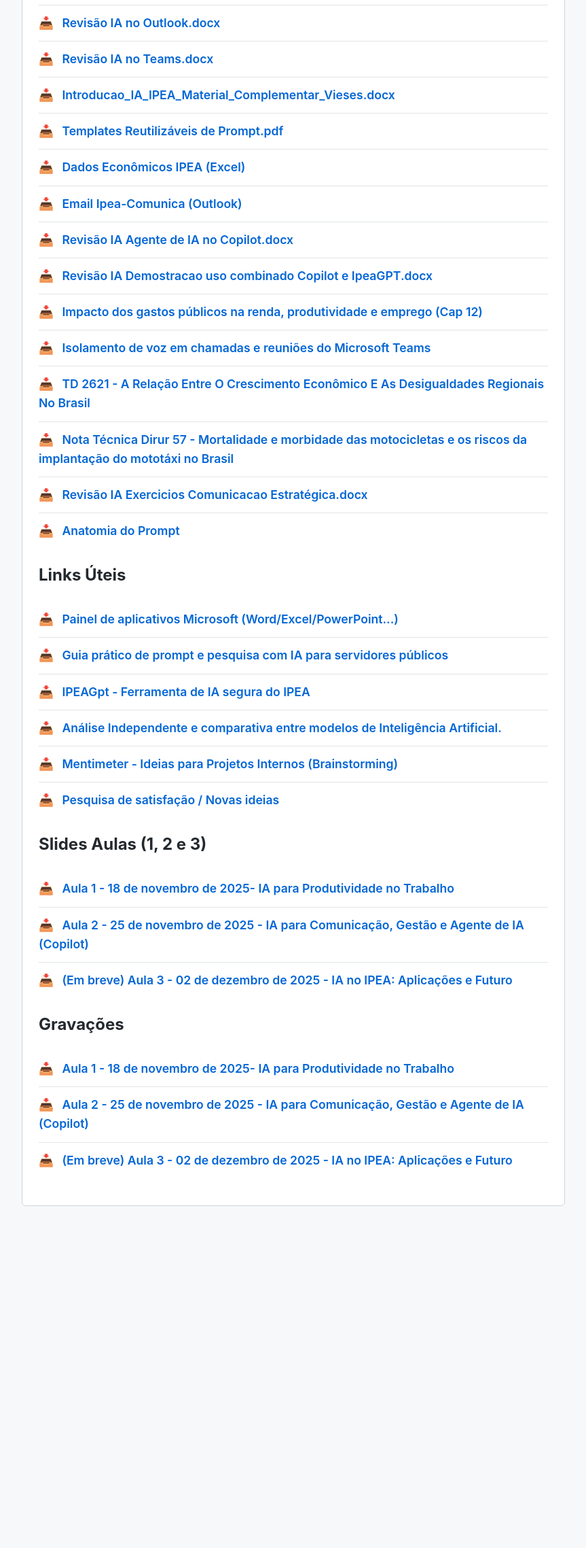
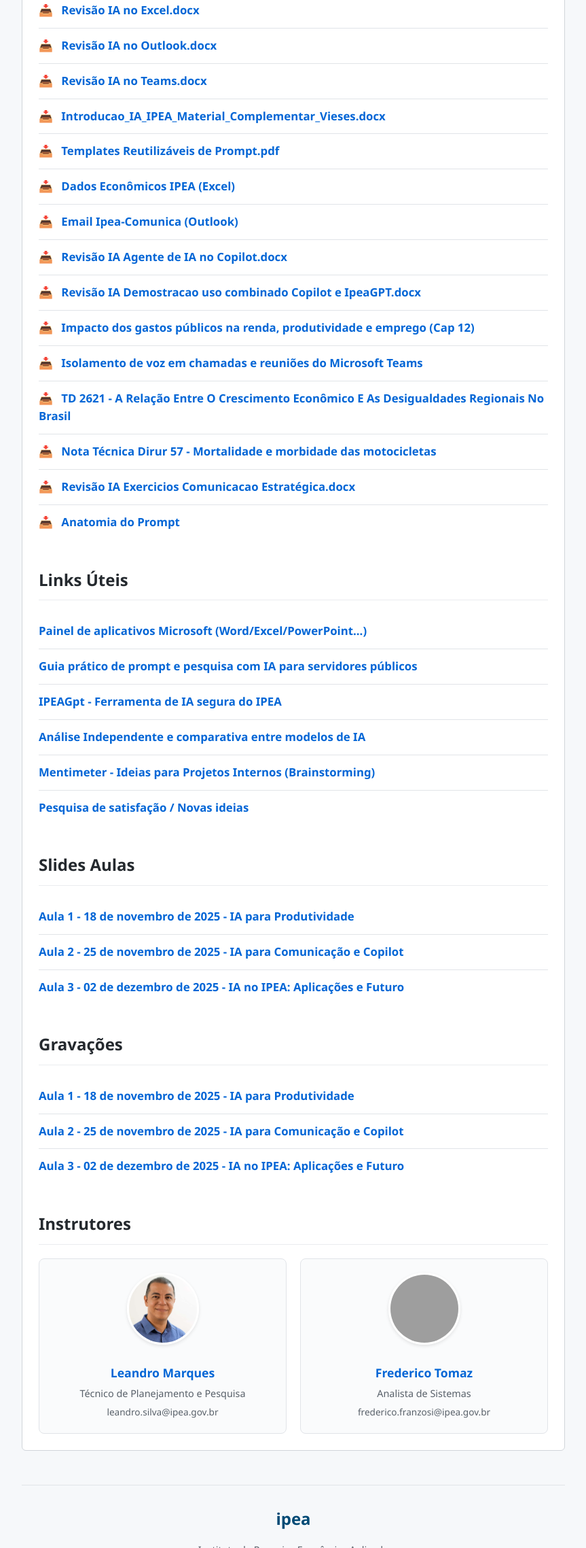
Before and after one commit to LeandroMarquesB99/introducao-ia-ipea-arquivos, a plain HTML site: page index_antigo.html in a window 1280 px wide. Shown: the part 523-2800 px from the top of the page at 68% size, without its empty margins (208-1071 px from the left). Before the commit the page ends 2337 px from the top, so only its background shows below. Drawn offline with Linux system fonts and the light colour scheme; grey boxes are pictures that could not be loaded; a web font is replaced by a local one.

Commit message:
Add files via upload

```diff
--- a/index_antigo.html
+++ b/index_antigo.html
@@ -4,15 +4,18 @@
     <meta charset="UTF-8">
     <meta name="viewport" content="width=device-width, initial-scale=1.0">
     <title>Material de Apoio AULA 01 - Curso IA IPEA</title>
+    <link href="https://fonts.googleapis.com/css2?family=Segoe+UI:wght@300;400;600;700&display=swap" rel="stylesheet">
+    <link rel="stylesheet" href="https://cdnjs.cloudflare.com/ajax/libs/font-awesome/6.4.0/css/all.min.css">
+
     <style>
         body {
-            font-family: -apple-system, BlinkMacSystemFont, "Segoe UI", Roboto, Helvetica, Arial, sans-serif;
+            font-family: 'Segoe UI', Tahoma, Geneva, Verdana, sans-serif;
             line-height: 1.6;
             background-color: #f6f8fa;
             color: #24292e;
             max-width: 800px;
             margin: 0 auto;
-            padding: 40px;
+            padding: 40px 20px;
         }
         header {
             border-bottom: 1px solid #e1e4e8;
@@ -21,7 +24,19 @@
         }
         h1 {
             color: #0366d6;
+            margin-bottom: 10px;
         }
+        h2 {
+            margin-top: 40px;
+            border-bottom: 1px solid #eaecef;
+            padding-bottom: 10px;
+            color: #24292e;
+        }
+        /* Ajuste para o primeiro h2 não ter margem excessiva */
+        h2:first-of-type {
+            margin-top: 0;
+        }
+
         .container {
             background-color: #ffffff;
             border: 1px solid #d1d5da;
@@ -43,15 +58,82 @@
             text-decoration: none;
             color: #0366d6;
             font-weight: 600;
-            font-size: 1.1em;
+            font-size: 1.05em;
         }
         a:hover {
             text-decoration: underline;
         }
-        /* Ícone de download (Emoji) */
-        a::before {
+        /* Ícone de download (Emoji) para links de arquivos */
+        .download-link::before {
             content: '📥 ';
             margin-right: 8px;
+        }
+
+        /* Botão Nova Versão (Estilo Discreto/Sutil) */
+        .btn-nova-versao {
+            display: inline-flex;
+            align-items: center;
+            gap: 8px;
+            margin-top: 15px;
+            color: #586069 !important; /* Cinza escuro */
+            font-size: 0.9em;
+            text-decoration: none !important;
+            border: 1px solid #d1d5da;
+            padding: 6px 14px;
+            border-radius: 20px;
+            background-color: #fff;
+            transition: all 0.2s ease;
+        }
+        .btn-nova-versao:hover {
+            border-color: #0366d6;
+            color: #0366d6 !important;
+            background-color: #f1f8ff;
+        }
+
+        /* Estilo Simples dos Instrutores */
+        .instructors-box {
+            display: flex;
+            gap: 20px;
+            margin-top: 20px;
+            flex-wrap: wrap;
+        }
+        .instructor {
+            flex: 1;
+            min-width: 250px;
+            border: 1px solid #e1e4e8;
+            border-radius: 8px;
+            padding: 20px;
+            text-align: center;
+            background: #fafbfc;
+        }
+        .instructor img {
+            width: 100px;
+            height: 100px;
+            border-radius: 50%;
+            object-fit: cover;
+            margin-bottom: 10px;
+            border: 3px solid #fff;
+            box-shadow: 0 2px 5px rgba(0,0,0,0.1);
+        }
+        .instructor h3 { margin: 10px 0 5px; font-size: 1.1em; color: #0366d6; }
+        .instructor p { margin: 0; font-size: 0.9em; color: #586069; }
+        .instructor a { font-size: 0.85em; color: #586069; display: block; margin-top: 5px; font-weight: normal;}
+
+        /* Rodapé */
+        footer {
+            text-align: center;
+            margin-top: 50px;
+            padding-top: 30px;
+            border-top: 1px solid #e1e4e8;
+            color: #586069;
+            font-size: 0.9em;
+        }
+        .footer-logo {
+            font-size: 1.5rem;
+            color: #004a75;
+            font-weight: bold;
+            margin-bottom: 10px;
+            display: block;
         }
     </style>
 </head>
@@ -60,180 +142,99 @@
     <header>
         <h1>🤖 Curso de Introdução à IA no IPEA</h1>
         <p>Material de apoio, gravações das aulas, slides, links úteis e arquivos de exercícios.</p>
+        <a href="index.html" class="btn-nova-versao">
+            <i class="fa-solid fa-arrow-up-right-from-square"></i>
+            Visualizar na nova interface
+        </a>
     </header>
 
     <div class="container">
+
         <h2>Arquivos para Download</h2>
         <p>Clique em um arquivo abaixo para iniciar o download.</p>
 
         <ul>
+            <li><a href="Introducao_IA_IPEA_Exercicios_Revisao IA no Word.docx" class="download-link" download>Revisão IA no Word.docx</a></li>
+            <li><a href="Introducao_IA_IPEA_Exercicios_Revisao IA no PowerPoint.docx" class="download-link" download>Revisão IA no PowerPoint.docx</a></li>
+            <li><a href="Introducao_IA_IPEA_Exercicios_Revisao IA no Excel.docx" class="download-link" download>Revisão IA no Excel.docx</a></li>
+            <li><a href="Introducao_IA_IPEA_Exercicios_Revisao IA no Outlook.docx" class="download-link" download>Revisão IA no Outlook.docx</a></li>
+            <li><a href="Introducao_IA_IPEA_Exercicios_Revisao IA no Teams.docx" class="download-link" download>Revisão IA no Teams.docx</a></li>
+            <li><a href="Introducao_IA_IPEA_Material_Complementar_Vieses.docx" class="download-link" download>Introducao_IA_IPEA_Material_Complementar_Vieses.docx</a></li>
+            <li><a href="Templates Reutilizáveis de Prompt.pdf" class="download-link" download>Templates Reutilizáveis de Prompt.pdf</a></li>
+            <li><a href="Dados_Economicos_IPEA_Exercicio.xlsx" class="download-link" download>Dados Econômicos IPEA (Excel)</a></li>
+            <li><a href="Email_Ipea-Comunica.msg" class="download-link" download>Email Ipea-Comunica (Outlook)</a></li>
+            <li><a href="Introducao_IA_IPEA_Exercicios_Revisao Agente CoPilot.docx" class="download-link" download>Revisão IA Agente de IA no Copilot.docx</a></li>
+            <li><a href="Introducao_IA_IPEA_Exercicios_Revisao Demostracao_uso_combinado.docx" class="download-link" download>Revisão IA Demostracao uso combinado Copilot e IpeaGPT.docx</a></li>
+            <li><a href="Cap_12_Impacto_gastos_publicos_na_renda.pdf" class="download-link" download>Impacto dos gastos públicos na renda, produtividade e emprego (Cap 12)</a></li>
+            <li><a href="Isolamento de voz em chamadas e reuniões do Microsoft Teams.pdf" class="download-link" download>Isolamento de voz em chamadas e reuniões do Microsoft Teams</a></li>
+            <li><a href="td_2621_A RELAÇÃO ENTRE O CRESCIMENTO.pdf" class="download-link" download>TD 2621 - A Relação Entre O Crescimento Econômico E As Desigualdades Regionais No Brasil</a></li>
+            <li><a href="NT_Dirur_57_Mortalidade_e_morbidade_das_motocicletas.pdf" class="download-link" download>Nota Técnica Dirur 57 - Mortalidade e morbidade das motocicletas</a></li>
+            <li><a href="Introducao_IA_IPEA_Exercicios_Revisao Comunicacao Estratégica.docx" class="download-link" download>Revisão IA Exercicios Comunicacao Estratégica.docx</a></li>
+            <li><a href="Anatomia do Prompt.docx" class="download-link" download>Anatomia do Prompt</a></li>
+        </ul>
+
+        <h2>Links Úteis</h2>
+        <ul>
+            <li><a href="https://myapps.microsoft.com/" target="_blank">Painel de aplicativos Microsoft (Word/Excel/PowerPoint...)</a></li>
+            <li><a href="https://www.gov.br/governodigital/pt-br/infraestrutura-nacional-de-dados/inteligencia-artificial-1/publicacoes/guia-pratico-de-prompt-e-pesquisa-com-ia-para-servidores-publicos/" target="_blank">Guia prático de prompt e pesquisa com IA para servidores públicos</a></li>
+            <li><a href="https://ipeagpt.ipea.gov.br/" target="_blank">IPEAGpt - Ferramenta de IA segura do IPEA</a></li>
+            <li><a href="https://artificialanalysis.ai/" target="_blank">Análise Independente e comparativa entre modelos de IA</a></li>
+            <li><a href="https://www.menti.com/albxwdxgm7gt?source=qr-page" target="_blank">Mentimeter - Ideias para Projetos Internos (Brainstorming)</a></li>
+            <li><a href="https://forms.office.com/r/a2rLyBn7RAe" target="_blank">Pesquisa de satisfação / Novas ideias</a></li>
+        </ul>
+
+        <h2>Slides Aulas</h2>
+        <ul>
+            <li><a href="Roteiro Aula 1 IA no IPEA 18.11.25 v3.pdf" target="_blank">Aula 1 - 18 de novembro de 2025 - IA para Produtividade</a></li>
+            <li><a href="Roteiro Aula 2 IA no IPEA 25.11.25 v2.pdf" target="_blank">Aula 2 - 25 de novembro de 2025 - IA para Comunicação e Copilot</a></li>
+            <li><a href="Roteiro Aula 3 IA no IPEA 02.12.25 v1.pdf" target="_blank">Aula 3 - 02 de dezembro de 2025 - IA no IPEA: Aplicações e Futuro</a></li>
+        </ul>
+
+        <h2>Gravações</h2>
+        <ul>
             <li>
-                <a href="Introducao_IA_IPEA_Exercicios_Revisao IA no Word.docx" download>
-                    Revisão IA no Word.docx
+                <a href="https://ipeagovbr-my.sharepoint.com/:v:/g/personal/webinar_ipea_gov_br/EcHf2ABGo3dMhsQY0DkKbIABDJMcBACE6DU9uraGci019A?nav=eyJyZWZlcnJhbEluZm8iOnsicmVmZXJyYWxBcHAiOiJTdHJlYW1XZWJBcHAiLCJyZWZlcnJhbFZpZXciOiJTaGFyZURpYWxvZy1MaW5rIiwicmVmZXJyYWxBcHBQbGF0Zm9ybSI6IldlYiIsInJlZmVycmFsTW9kZSI6InZpZXcifX0%3D&e=uv2F5b" target="_blank">
+                    Aula 1 - 18 de novembro de 2025 - IA para Produtividade
                 </a>
             </li>
             <li>
-                <a href="Introducao_IA_IPEA_Exercicios_Revisao IA no PowerPoint.docx" download>
-                    Revisão IA no PowerPoint.docx
+                <a href="https://ipeagovbr-my.sharepoint.com/:v:/g/personal/webinar_ipea_gov_br/EUyKAjtvgX9ClIvFTdge6nEBURD6uSgS038xC8TFXXmNQg?nav=eyJyZWZlcnJhbEluZm8iOnsicmVmZXJyYWxBcHAiOiJTdHJlYW1XZWJBcHAiLCJyZWZlcnJhbFZpZXciOiJTaGFyZURpYWxvZy1MaW5rIiwicmVmZXJyYWxBcHBQbGF0Zm9ybSI6IldlYiIsInJlZmVycmFsTW9kZSI6InZpZXcifX0%3D&e=MJE5am" target="_blank">
+                    Aula 2 - 25 de novembro de 2025 - IA para Comunicação e Copilot
                 </a>
             </li>
             <li>
-                <a href="Introducao_IA_IPEA_Exercicios_Revisao IA no Excel.docx" download>
-                    Revisão IA no Excel.docx
+                <a href="https://ipeagovbr-my.sharepoint.com/:v:/g/personal/webinar_ipea_gov_br/EQJ02rCgh5VKgvJmWPXUe4UB631_H5F6ZicVX7FTt8NeCg?nav=eyJyZWZlcnJhbEluZm8iOnsicmVmZXJyYWxBcHAiOiJTdHJlYW1XZWJBcHAiLCJyZWZlcnJhbFZpZXciOiJTaGFyZURpYWxvZy1MaW5rIiwicmVmZXJyYWxBcHBQbGF0Zm9ybSI6IldlYiIsInJlZmVycmFsTW9kZSI6InZpZXcifX0%3D&e=9LdozJ" target="_blank">
+                    Aula 3 - 02 de dezembro de 2025 - IA no IPEA: Aplicações e Futuro
                 </a>
             </li>
-            <li>
-                <a href="Introducao_IA_IPEA_Exercicios_Revisao IA no Outlook.docx" download>
-                    Revisão IA no Outlook.docx
-                </a>
-            </li>
-            <li>
-                <a href="Introducao_IA_IPEA_Exercicios_Revisao IA no Teams.docx" download>
-                    Revisão IA no Teams.docx
-                </a>
-            </li>
-            <li>
-                <a href="Introducao_IA_IPEA_Material_Complemenar_Vieses.docx" download>
-                    Introducao_IA_IPEA_Material_Complementar_Vieses.docx
-                </a>
-            </li>
-            <li>
-                <a href="Templates Reutilizáveis de Prompt.pdf" download>
-                    Templates Reutilizáveis de Prompt.pdf
-                </a>
-            </li>
-            <li>
-                <a href="Dados_Economicos_IPEA_Exercicio.xlsx" download>
-                    Dados Econômicos IPEA (Excel)
-                </a>
-            </li>
-            <li>
-                <a href="Email_Ipea-Comunica.msg" download>
-                    Email Ipea-Comunica (Outlook)
-                </a>
-            </li>
-            <li>
-                <a href="Introducao_IA_IPEA_Exercicios_Revisao Agente CoPilot.docx" download>
-                    Revisão IA Agente de IA no Copilot.docx
-                </a>
-            </li>
-            <li>
-                <a href="Introducao_IA_IPEA_Exercicios_Revisao Demostracao_uso_combinado.docx" download>
-                    Revisão IA Demostracao uso combinado Copilot e IpeaGPT.docx
-                </a>
-            </li>
-             <li>
-                    <a href="Cap_12_Impacto_gastos_publicos_na_renda.pdf" download>
-                        Impacto dos gastos públicos na renda, produtividade e emprego (Cap 12)
-                    </a>
-             </li>
-             <li>
-                    <a href="Isolamento de voz em chamadas e reuniões do Microsoft Teams.pdf" download>
-                        Isolamento de voz em chamadas e reuniões do Microsoft Teams
-                    </a>
-             </li>
-             <li>
-                    <a href="td_2621_A RELAÇÃO ENTRE O CRESCIMENTO.pdf" download>
-                        TD 2621 - A Relação Entre O Crescimento Econômico E As Desigualdades Regionais No Brasil
-                    </a>
-             </li>
-             <li>
-                    <a href="NT_Dirur_57_Mortalidade_e_morbidade_das_motocicletas.pdf" download>
-                        Nota Técnica Dirur 57 - Mortalidade e morbidade das motocicletas e os riscos da implantação do mototáxi no Brasil
-                    </a>
-             </li>
-             <li>
-                <a href="Introducao_IA_IPEA_Exercicios_Revisao Comunicacao Estratégica.docx" download>
-                    Revisão IA Exercicios Comunicacao Estratégica.docx
-                </a>
-             </li>
-             <li>
-                <a href="Anatomia do Prompt.docx" download>
-                    Anatomia do Prompt
-                </a>
-             </li>
         </ul>
 
-        <h2>Links Úteis</h2>
+        <h2>Instrutores</h2>
+        <div class="instructors-box">
+            <div class="instructor">
+                <img src="Foto Leandro IPEA 1x1.jpeg" alt="Leandro Marques">
+                <h3>Leandro Marques</h3>
+                <p>Técnico de Planejamento e Pesquisa</p>
+                <a href="mailto:leandro.silva@ipea.gov.br">leandro.silva@ipea.gov.br</a>
+            </div>
+            <div class="instructor">
+                <img src="frederico_social_claro.png" alt="Frederico Tomaz">
+                <h3>Frederico Tomaz</h3>
+                <p>Analista de Sistemas</p>
+                <a href="mailto:frederico.franzosi@ipea.gov.br">frederico.franzosi@ipea.gov.br</a>
+            </div>
+        </div>
 
-        <ul>
-            <li>
-                <a href="https://myapps.microsoft.com/" target=blank >
-                    Painel de aplicativos Microsoft (Word/Excel/PowerPoint...)
-                </a>
-            </li>
-            <li>
-                <a href="https://www.gov.br/governodigital/pt-br/infraestrutura-nacional-de-dados/inteligencia-artificial-1/publicacoes/guia-pratico-de-prompt-e-pesquisa-com-ia-para-servidores-publicos/" target=blank >
-                    Guia prático de prompt e pesquisa com IA para servidores públicos
-                </a>
-            </li>
-            <li>
-                <a href="https://ipeagpt.ipea.gov.br/" target=blank >
-                    IPEAGpt - Ferramenta de IA segura do IPEA
-                </a>
-            </li>
-            <li>
-                <a href="https://artificialanalysis.ai/" target=blank >
-                    Análise Independente e comparativa entre modelos de Inteligência Artificial.
-                </a>
-            </li>
-            <li>
-                <a href="https://www.menti.com/albxwdxgm7gt?source=qr-page" target=blank >
-                    Mentimeter - Ideias para Projetos Internos (Brainstorming)
-                </a>
-            </li>
-            <li>
-                <a href="https://forms.office.com/r/a2rLyBn7RAe" target=blank >
-                    Pesquisa de satisfação / Novas ideias
-                </a>
-            </li>
+    </div>
 
-        </ul>
-
-          <h2>Slides Aulas (1, 2 e 3)</h2>
-
-        <ul>
-            <li>
-                <a href="Roteiro Aula 1 IA no IPEA 18.11.25 v3.pdf" target=blank >
-                    Aula 1 - 18 de novembro de 2025- IA para Produtividade no Trabalho
-                </a>
-            </li>
-            <li>
-                <a href="Roteiro Aula 2 IA no IPEA 25.11.25 v2.pdf" target=blank >
-                    Aula 2 - 25 de novembro de 2025 - IA para Comunicação, Gestão e Agente de IA (Copilot)
-                </a>
-            </li>
-            <li>
-                <a href="" target=blank >
-                    (Em breve) Aula 3 - 02 de dezembro de 2025 - IA no IPEA: Aplicações e Futuro
-                </a>
-            </li>
-
-        </ul>
-
-          <h2>Gravações</h2>
-
-        <ul>
-            <li>
-                <!-- <a href="https://teams.microsoft.com/l/meetingrecap?driveId=b%21eRm1aAL1_U2XkVZiWmiKH7O5xQKB0OtDkca0VFN0I1dHK0N-aTnfQLiGjUaafloc&driveItemId=01OPE6CROB37MAARVDO5GINRAY2A4QU3EA&sitePath=https%3A%2F%2Fipeagovbr-my.sharepoint.com%2F%3Av%3A%2Fg%2Fpersonal%2Fwebinar_ipea_gov_br%2FEcHf2ABGo3dMhsQY0DkKbIAB94OgVojhY0qzeq53adb_EA&fileUrl=https%3A%2F%2Fipeagovbr-my.sharepoint.com%2F%3Av%3A%2Fg%2Fpersonal%2Fwebinar_ipea_gov_br%2FEcHf2ABGo3dMhsQY0DkKbIAB94OgVojhY0qzeq53adb_EA&iCalUid=040000008200E00074C5B7101A82E00807E90B12A3E477CA9855DC01000000000000000010000000F134373FBB78354C904D0D43F600B6D3&masterICalUid=040000008200e00074c5b7101a82e00800000000a3e477ca9855dc01000000000000000010000000f134373fbb78354c904d0d43f600b6d3&threadId=19%3Ameeting_MTk1NDI1OWItMTRjMy00ODk1LWEzYjEtYzc1OTAxODJkOTA5%40thread.v2&organizerId=9a477e91-4a8c-4dff-874d-bfc14ec38f77&tenantId=daf3ba66-bd45-449d-8e55-bb5a6fd2a90d&callId=81e22481-be1f-48d7-81d7-93a22fb3a90a&threadType=Meeting&meetingType=Recurring&subType=RecapSharingLink_RecapChiclet" target=blank > -->
-                <a href="https://ipeagovbr-my.sharepoint.com/:v:/g/personal/webinar_ipea_gov_br/EcHf2ABGo3dMhsQY0DkKbIABDJMcBACE6DU9uraGci019A?nav=eyJyZWZlcnJhbEluZm8iOnsicmVmZXJyYWxBcHAiOiJTdHJlYW1XZWJBcHAiLCJyZWZlcnJhbFZpZXciOiJTaGFyZURpYWxvZy1MaW5rIiwicmVmZXJyYWxBcHBQbGF0Zm9ybSI6IldlYiIsInJlZmVycmFsTW9kZSI6InZpZXcifX0%3D&e=uv2F5b" target=blank >
-                    Aula 1 - 18 de novembro de 2025- IA para Produtividade no Trabalho
-                </a>
-            </li>
-            <li>
-                <!-- <a href="https://teams.microsoft.com/l/meetingrecap?driveId=b%21eRm1aAL1_U2XkVZiWmiKH7O5xQKB0OtDkca0VFN0I1dHK0N-aTnfQLiGjUaafloc&driveItemId=01OPE6CRKMRIBDW34BP5BJJC6FJXMB52TR&sitePath=https%3A%2F%2Fipeagovbr-my.sharepoint.com%2F%3Av%3A%2Fg%2Fpersonal%2Fwebinar_ipea_gov_br%2FEUyKAjtvgX9ClIvFTdge6nEBOsTQvjCsTEO7XC9biJkUdg&fileUrl=https%3A%2F%2Fipeagovbr-my.sharepoint.com%2Fpersonal%2Fwebinar_ipea_gov_br%2FDocuments%2FGrava%25C3%25A7%25C3%25B5es%2FCurso%2520Introdu%25C3%25A7%25C3%25A3o%2520ao%2520uso%2520de%2520Intelig%25C3%25AAncia%2520Artificial%2520no%2520IPEA-20251125_195459UTC-Meeting%2520Recording.mp4%3Fweb%3D1&iCalUid=040000008200E00074C5B7101A82E00807E90B19A3E477CA9855DC01000000000000000010000000F134373FBB78354C904D0D43F600B6D3&masterICalUid=040000008200e00074c5b7101a82e00800000000a3e477ca9855dc01000000000000000010000000f134373fbb78354c904d0d43f600b6d3&threadId=19%3Ameeting_MTk1NDI1OWItMTRjMy00ODk1LWEzYjEtYzc1OTAxODJkOTA5%40thread.v2&organizerId=9a477e91-4a8c-4dff-874d-bfc14ec38f77&tenantId=daf3ba66-bd45-449d-8e55-bb5a6fd2a90d&callId=23613b6c-96ed-4c9c-a352-4d2a3815a156&threadType=Meeting&meetingType=Recurring&subType=RecapSharingLink_RecapCore" target=blank > -->
-                <a href="https://ipeagovbr-my.sharepoint.com/:v:/g/personal/webinar_ipea_gov_br/EUyKAjtvgX9ClIvFTdge6nEBURD6uSgS038xC8TFXXmNQg?nav=eyJyZWZlcnJhbEluZm8iOnsicmVmZXJyYWxBcHAiOiJTdHJlYW1XZWJBcHAiLCJyZWZlcnJhbFZpZXciOiJTaGFyZURpYWxvZy1MaW5rIiwicmVmZXJyYWxBcHBQbGF0Zm9ybSI6IldlYiIsInJlZmVycmFsTW9kZSI6InZpZXcifX0%3D&e=MJE5am" target=blank >
-                    Aula 2 - 25 de novembro de 2025 - IA para Comunicação, Gestão e Agente de IA (Copilot)
-                </a>
-            </li>
-            <li>
-                <a href="" target=blank >
-                    (Em breve) Aula 3 - 02 de dezembro de 2025 - IA no IPEA: Aplicações e Futuro
-                </a>
-            </li>
-
-        </ul>
-    </div>
+    <footer>
+        <span class="footer-logo">ipea</span>
+        <p>Instituto de Pesquisa Econômica Aplicada</p>
+        <p>Coordenação-Geral de Tecnologia da Informação (CGDTI)</p>
+        <br>
+        <p>&copy; 2025 - Curso de Introdução à IA</p>
+        <p style="font-size: 0.8em; margin-top: 5px;">Desenvolvido por Leandro Marques</p>
+    </footer>
 
 </body>
 </html>
```
Also changed, not shown: index.html (+29 -22 lines).
